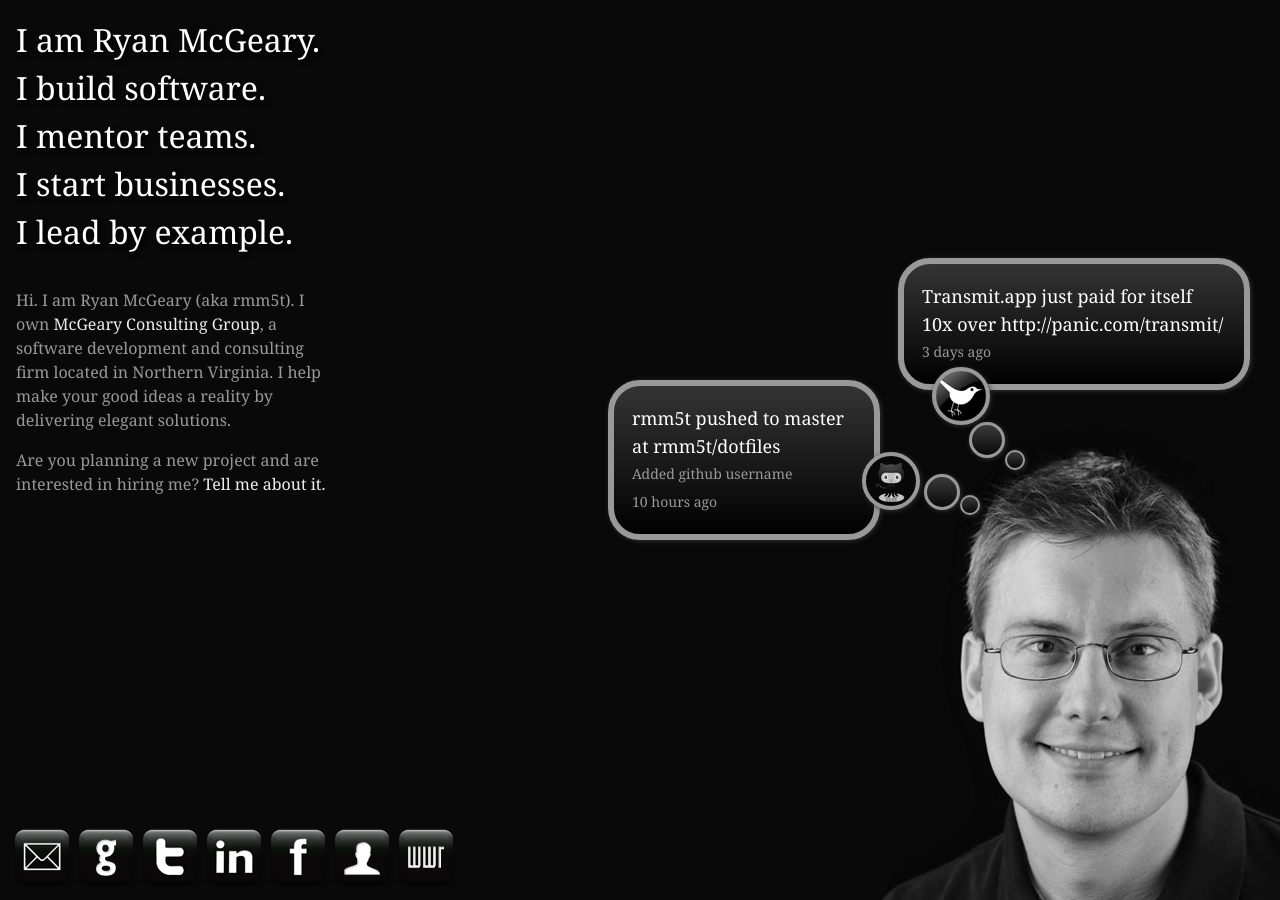
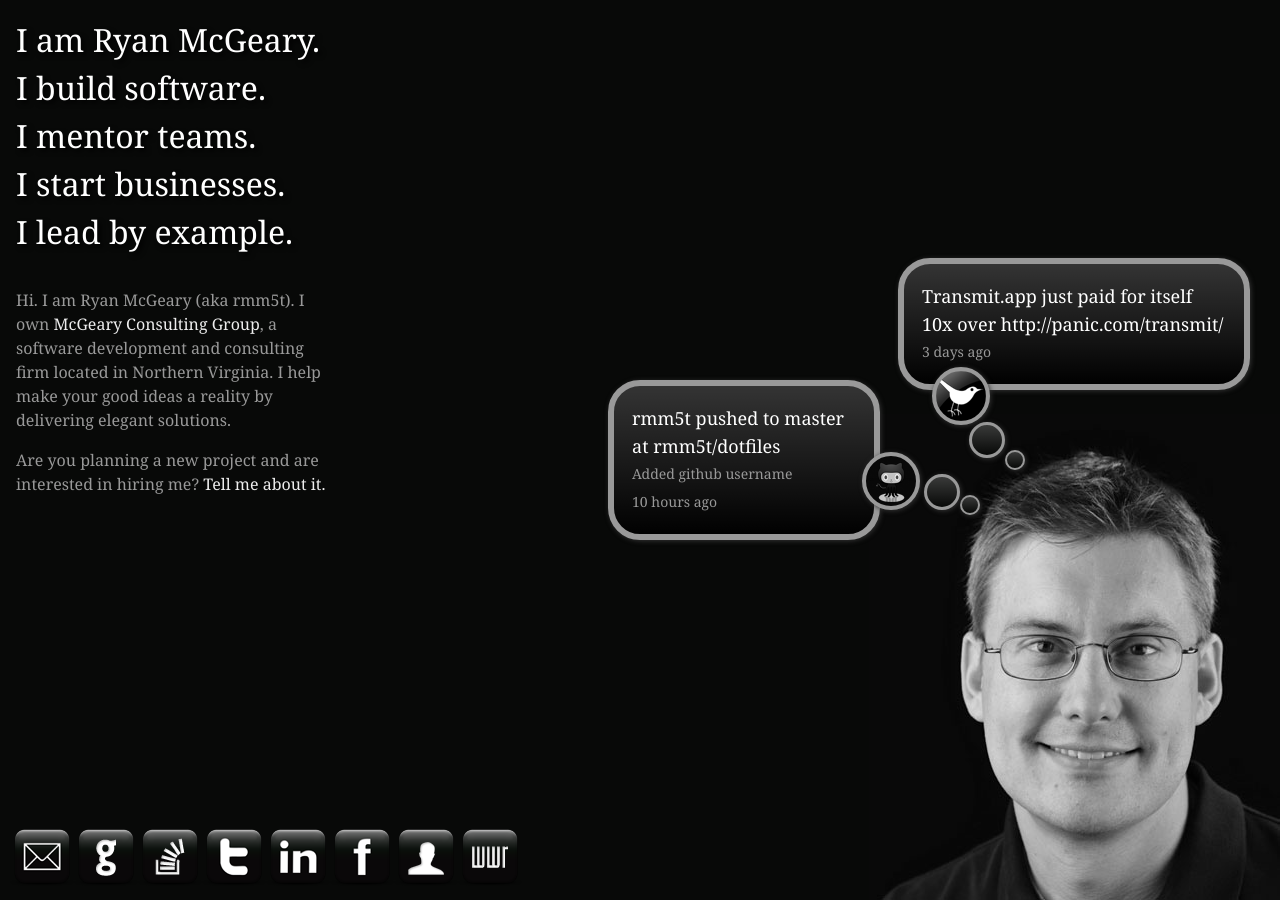
Before and after one commit to rmm5t/ryan.mcgeary.org, a Jekyll site: the page built from index.html, in a window 1280 px wide. Built offline with Jekyll 4.4.1, drawn with Linux system fonts in a browser that asks for light colours; nearby versions of some CDN libraries.

Commit message:
Added stackoverflow button

```diff
--- a/_sass/screen.sass
+++ b/_sass/screen.sass
@@ -32,6 +32,8 @@ body
     +replace-text("mail-button.png")
   .github
     +replace-text("github-button.png")
+  .stackoverflow
+    +replace-text("stackoverflow-button.png")
   .twitter
     +replace-text("twitter-button.png")
   .linkedin
--- a/index.html
+++ b/index.html
@@ -28,6 +28,7 @@ section: home
 <div id="social">
   <a class="button email" href="&#109;&#97;&#105;&#108;&#116;&#111;&#58;%72%79%61%6e@%6d%63%67%65%61%72%79.%6f%72%67">Email</a>
   <a class="button github" href="http://github.com/rmm5t">GitHub</a>
+  <a class="button stackoverflow" href="http://stackoverflow.com/users/8985/ryan-mcgeary">Stack Overflow</a>
   <a class="button twitter" href="http://twitter.com/rmm5t">Twitter</a>
   <a class="button linkedin" href="http://www.linkedin.com/in/ryanmcgeary">LinkedIn</a>
   <a class="button facebook" href="http://www.facebook.com/ryan.mcgeary">Facebook</a>
--- a/stylesheets/ie.css
+++ b/stylesheets/ie.css
@@ -1,4 +1,2 @@
-/* line 1, ../_sass/ie.sass */
 .bubble1, .bubble2 {
-  display: none;
-}
+  display: none; }
--- a/stylesheets/screen.css
+++ b/stylesheets/screen.css
@@ -1,4 +1,3 @@
-/* line 14, ../../../../../.rvm/gems/ruby-1.9.2-p0/gems/compass-0.10.2/frameworks/compass/stylesheets/compass/reset/_utilities.scss */
 html, body, div, span, applet, object, iframe,
 h1, h2, h3, h4, h5, h6, p, blockquote, pre,
 a, abbr, acronym, address, big, cite, code,
@@ -15,192 +14,143 @@ table, caption, tbody, tfoot, thead, tr, th, td {
   font-style: inherit;
   font-size: 100%;
   font-family: inherit;
-  vertical-align: baseline;
-}
+  vertical-align: baseline; }
 
-/* line 17, ../../../../../.rvm/gems/ruby-1.9.2-p0/gems/compass-0.10.2/frameworks/compass/stylesheets/compass/reset/_utilities.scss */
 body {
   line-height: 1;
   color: black;
-  background: white;
-}
+  background: white; }
 
-/* line 19, ../../../../../.rvm/gems/ruby-1.9.2-p0/gems/compass-0.10.2/frameworks/compass/stylesheets/compass/reset/_utilities.scss */
 ol, ul {
-  list-style: none;
-}
+  list-style: none; }
 
-/* line 21, ../../../../../.rvm/gems/ruby-1.9.2-p0/gems/compass-0.10.2/frameworks/compass/stylesheets/compass/reset/_utilities.scss */
 table {
   border-collapse: separate;
   border-spacing: 0;
-  vertical-align: middle;
-}
+  vertical-align: middle; }
 
-/* line 23, ../../../../../.rvm/gems/ruby-1.9.2-p0/gems/compass-0.10.2/frameworks/compass/stylesheets/compass/reset/_utilities.scss */
 caption, th, td {
   text-align: left;
   font-weight: normal;
-  vertical-align: middle;
-}
+  vertical-align: middle; }
 
-/* line 25, ../../../../../.rvm/gems/ruby-1.9.2-p0/gems/compass-0.10.2/frameworks/compass/stylesheets/compass/reset/_utilities.scss */
 q, blockquote {
-  quotes: "" "";
-}
-/* line 96, ../../../../../.rvm/gems/ruby-1.9.2-p0/gems/compass-0.10.2/frameworks/compass/stylesheets/compass/reset/_utilities.scss */
+  quotes: "" ""; }
   q:before, q:after, blockquote:before, blockquote:after {
-  content: "";
-}
+    content: ""; }
 
-/* line 27, ../../../../../.rvm/gems/ruby-1.9.2-p0/gems/compass-0.10.2/frameworks/compass/stylesheets/compass/reset/_utilities.scss */
 a img {
-  border: none;
-}
+  border: none; }
 
-/* line 17, ../_sass/screen.sass */
 body {
   background-color: #080908;
   color: white;
-  font-family: Georgia, serif;
-}
+  font-family: Georgia, serif; }
 
-/* line 22, ../_sass/screen.sass */
 #social {
   position: fixed;
   bottom: 0;
   left: 0;
-  margin: 10px;
-}
-/* line 27, ../_sass/screen.sass */
+  margin: 10px; }
   #social .button {
     display: block;
     float: left;
     width: 64px;
-  height: 64px;
-}
-/* line 31, ../_sass/screen.sass */
+    height: 64px; }
   #social .email {
     text-indent: -9999em;
     overflow: hidden;
     text-align: left;
     background-image: url('/images/mail-button.png?1283259361');
     background-repeat: no-repeat;
-  background-position: 50% 50%;
-}
-/* line 33, ../_sass/screen.sass */
+    background-position: 50% 50%; }
   #social .github {
     text-indent: -9999em;
     overflow: hidden;
     text-align: left;
     background-image: url('/images/github-button.png?1283265556');
     background-repeat: no-repeat;
-  background-position: 50% 50%;
-}
-/* line 35, ../_sass/screen.sass */
+    background-position: 50% 50%; }
+  #social .stackoverflow {
+    text-indent: -9999em;
+    overflow: hidden;
+    text-align: left;
+    background-image: url('/images/stackoverflow-button.png?1283273514');
+    background-repeat: no-repeat;
+    background-position: 50% 50%; }
   #social .twitter {
     text-indent: -9999em;
     overflow: hidden;
     text-align: left;
     background-image: url('/images/twitter-button.png?1283259332');
     background-repeat: no-repeat;
-  background-position: 50% 50%;
-}
-/* line 37, ../_sass/screen.sass */
+    background-position: 50% 50%; }
   #social .linkedin {
     text-indent: -9999em;
     overflow: hidden;
     text-align: left;
     background-image: url('/images/linkedin-button.png?1283259315');
     background-repeat: no-repeat;
-  background-position: 50% 50%;
-}
-/* line 39, ../_sass/screen.sass */
+    background-position: 50% 50%; }
   #social .facebook {
     text-indent: -9999em;
     overflow: hidden;
     text-align: left;
     background-image: url('/images/facebook-button.png?1283262635');
     background-repeat: no-repeat;
-  background-position: 50% 50%;
-}
-/* line 41, ../_sass/screen.sass */
+    background-position: 50% 50%; }
   #social .claimid {
     text-indent: -9999em;
     overflow: hidden;
     text-align: left;
     background-image: url('/images/claimid-button.png?1283262336');
     background-repeat: no-repeat;
-  background-position: 50% 50%;
-}
-/* line 43, ../_sass/screen.sass */
+    background-position: 50% 50%; }
   #social .wwr {
     text-indent: -9999em;
     overflow: hidden;
     text-align: left;
     background-image: url('/images/wwr-button.png?1283267367');
     background-repeat: no-repeat;
-  background-position: 50% 50%;
-}
+    background-position: 50% 50%; }
 
-/* line 46, ../_sass/screen.sass */
 #welcome {
   margin: 0.5em;
   font-size: 32px;
   line-height: 1.5;
-  text-shadow: black 3px 3px 5px;
-}
-/* line 51, ../_sass/screen.sass */
+  text-shadow: black 3px 3px 5px; }
   #welcome a {
     color: white;
-  text-decoration: none;
-}
-/* line 4, ../../../../../.rvm/gems/ruby-1.9.2-p0/gems/compass-0.10.2/frameworks/compass/stylesheets/compass/utilities/links/_hover-link.scss */
+    text-decoration: none; }
     #welcome a:hover {
-  text-decoration: underline;
-}
+      text-decoration: underline; }
 
-/* line 55, ../_sass/screen.sass */
 #bio {
   width: 320px;
   margin: 2em 1em 9em 1em;
   line-height: 1.5;
-  color: #999999;
-}
-/* line 60, ../_sass/screen.sass */
+  color: #999999; }
   #bio p {
-  margin-top: 1em;
-}
-/* line 62, ../_sass/screen.sass */
+    margin-top: 1em; }
   #bio a {
     color: #eeeeee;
-  text-decoration: none;
-}
-/* line 24, ../../../../../.rvm/gems/ruby-1.9.2-p0/gems/compass-0.10.2/frameworks/compass/stylesheets/compass/utilities/links/_link-colors.scss */
+    text-decoration: none; }
     #bio a:hover {
-  color: white;
-}
-/* line 4, ../../../../../.rvm/gems/ruby-1.9.2-p0/gems/compass-0.10.2/frameworks/compass/stylesheets/compass/utilities/links/_hover-link.scss */
+      color: white; }
     #bio a:hover {
-  text-decoration: underline;
-}
+      text-decoration: underline; }
 
-/* line 66, ../_sass/screen.sass */
 #mugshot {
   display: block;
   position: fixed;
   z-index: -1;
   bottom: 0;
-  right: 0;
-}
+  right: 0; }
 
-/* line 73, ../_sass/screen.sass */
 #twitter_bubble, #github_bubble {
   position: fixed;
   width: 400px;
-  height: 200px;
-}
-/* line 76, ../_sass/screen.sass */
+  height: 200px; }
   #twitter_bubble .bubble, #github_bubble .bubble {
     display: block;
     position: absolute;
@@ -210,9 +160,7 @@ body {
     -o-box-shadow: #333333 1px 1px 5px;
     box-shadow: #333333 1px 1px 5px;
     background-image: -webkit-gradient(linear, 0% 0%, 0% 100%, color-stop(0%, rgba(255, 255, 255, 0.2)), color-stop(100%, rgba(255, 255, 255, 0)));
-  background-image: -moz-linear-gradient(top, rgba(255, 255, 255, 0.2) 0%, rgba(255, 255, 255, 0) 100%);
-}
-/* line 82, ../_sass/screen.sass */
+    background-image: -moz-linear-gradient(top, rgba(255, 255, 255, 0.2) 0%, rgba(255, 255, 255, 0) 100%); }
   #twitter_bubble .bubble1, #github_bubble .bubble1 {
     border: 2px solid #999999;
     background-color: #080908;
@@ -223,9 +171,7 @@ body {
     -o-border-radius: 10px;
     -ms-border-radius: 10px;
     -khtml-border-radius: 10px;
-  border-radius: 10px;
-}
-/* line 87, ../_sass/screen.sass */
+    border-radius: 10px; }
   #twitter_bubble .bubble2, #github_bubble .bubble2 {
     border: 3px solid #999999;
     background-color: #080908;
@@ -236,9 +182,7 @@ body {
     -o-border-radius: 18px;
     -ms-border-radius: 18px;
     -khtml-border-radius: 18px;
-  border-radius: 18px;
-}
-/* line 92, ../_sass/screen.sass */
+    border-radius: 18px; }
   #twitter_bubble .bubble3, #github_bubble .bubble3 {
     border: 4px solid #999999;
     background-color: #080908;
@@ -249,9 +193,7 @@ body {
     -o-border-radius: 29px;
     -ms-border-radius: 29px;
     -khtml-border-radius: 29px;
-  border-radius: 29px;
-}
-/* line 97, ../_sass/screen.sass */
+    border-radius: 29px; }
   #twitter_bubble .bubble4, #github_bubble .bubble4 {
     border: 6px solid #999999;
     background-color: rgba(0, 0, 0, 0.8);
@@ -262,37 +204,25 @@ body {
     -o-border-radius: 32px;
     -ms-border-radius: 32px;
     -khtml-border-radius: 32px;
-  border-radius: 32px;
-}
-/* line 102, ../_sass/screen.sass */
+    border-radius: 32px; }
   #twitter_bubble .content, #github_bubble .content {
     padding: 18px;
     font-size: 18px;
-  line-height: 1.556;
-}
-/* line 106, ../_sass/screen.sass */
+    line-height: 1.556; }
     #twitter_bubble .content .info, #github_bubble .content .info {
       font-size: 14px;
       line-height: 2;
-  color: #999999;
-}
+      color: #999999; }
 
-/* line 111, ../_sass/screen.sass */
 #twitter_bubble {
   bottom: 430px;
-  right: 0px;
-}
-/* line 114, ../_sass/screen.sass */
+  right: 0px; }
   #twitter_bubble .bubble1 {
     bottom: 0;
-  right: 255px;
-}
-/* line 117, ../_sass/screen.sass */
+    right: 255px; }
   #twitter_bubble .bubble2 {
     bottom: 12px;
-  right: 275px;
-}
-/* line 120, ../_sass/screen.sass */
+    right: 275px; }
   #twitter_bubble .bubble3 {
     bottom: 45px;
     right: 290px;
@@ -302,30 +232,20 @@ body {
     text-align: left;
     background-image: url('/images/twitter-bubble.png?1283259304');
     background-repeat: no-repeat;
-  background-position: 50% 50%;
-}
-/* line 125, ../_sass/screen.sass */
+    background-position: 50% 50%; }
   #twitter_bubble .bubble4 {
     bottom: 80px;
-  right: 30px;
-}
+    right: 30px; }
 
-/* line 129, ../_sass/screen.sass */
 #github_bubble {
   bottom: 260px;
-  right: 300px;
-}
-/* line 132, ../_sass/screen.sass */
+  right: 300px; }
   #github_bubble .bubble1 {
     bottom: 125px;
-  right: 0;
-}
-/* line 135, ../_sass/screen.sass */
+    right: 0; }
   #github_bubble .bubble2 {
     bottom: 130px;
-  right: 20px;
-}
-/* line 138, ../_sass/screen.sass */
+    right: 20px; }
   #github_bubble .bubble3 {
     bottom: 130px;
     right: 60px;
@@ -335,12 +255,9 @@ body {
     text-align: left;
     background-image: url('/images/github-bubble.png?1283224655');
     background-repeat: no-repeat;
-  background-position: 50% 50%;
-}
-/* line 143, ../_sass/screen.sass */
+    background-position: 50% 50%; }
   #github_bubble .bubble4 {
     bottom: 100px;
     right: 100px;
     width: 260px;
-  height: auto;
-}
+    height: auto; }
```
Also changed, not shown: images/stackoverflow-button.png (added), 2 other files. Lines whose indentation alone changed are shown as unchanged.
